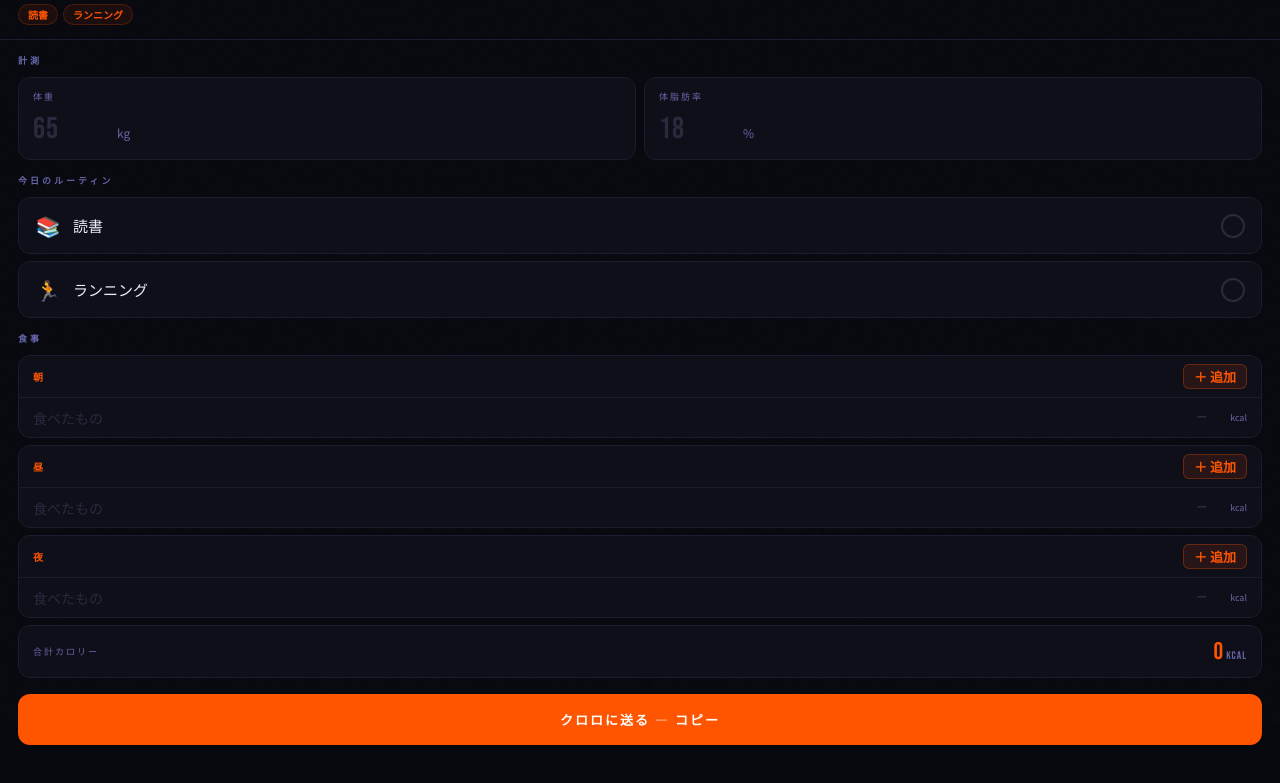
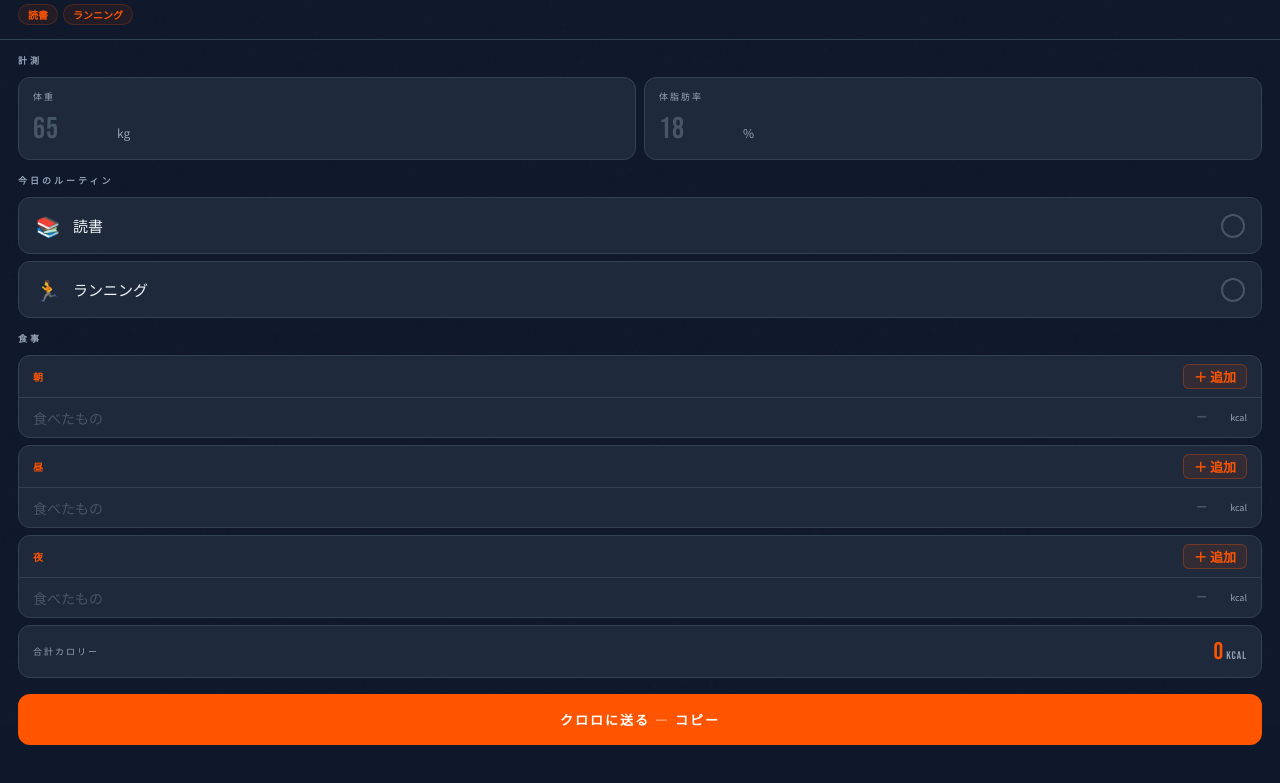
Before and after one commit to FT-EB/Routine-, a plain HTML site: page index.html in a window 1280 px wide. Shown: the part 75-858 px from the top of the page. Drawn offline with Linux system fonts and the light colour scheme.

Commit message:
Update CSS variables and food database values

```diff
--- a/index.html
+++ b/index.html
@@ -10,10 +10,10 @@
   <link href="https://fonts.googleapis.com/css2?family=Bebas+Neue&family=Noto+Sans+JP:wght@300;400;500;700&display=swap" rel="stylesheet">
   <style>
     :root{
-      --bg:#08080F;--card:#0F0F1A;--border:#1C1C2E;
-      --accent:#FF5500;--text:#EEEEF8;--dim:#6666AA;
-      --muted:#2A2A3E;--done:#22C55E;
-      --done-bg:rgba(34,197,94,0.07);--done-border:rgba(34,197,94,0.3);
+      --bg:#0F172A;--card:#1E293B;--border:#334155;
+      --accent:#FF5500;--text:#F1F5F9;--dim:#94A3B8;
+      --muted:#475569;--done:#22C55E;
+      --done-bg:rgba(34,197,94,0.1);--done-border:rgba(34,197,94,0.4);
       --fd:'Bebas Neue',sans-serif;--fb:'Noto Sans JP',sans-serif;
     }
     *{margin:0;padding:0;box-sizing:border-box;-webkit-tap-highlight-color:transparent;}
@@ -161,30 +161,59 @@ const ACT=[
 ];
 const DAYJA=['日曜日','月曜日','火曜日','水曜日','木曜日','金曜日','土曜日'];
 const DAYSHORT=['日','月','火','水','木','金','土'];
+
 const KCAL_DB=[
-  {keys:['納豆ご飯','納豆ごはん'],v:360},{keys:['ご飯','白飯','ごはん'],v:250},
-  {keys:['おにぎり'],v:200},{keys:['パン','食パン','トースト'],v:160},
-  {keys:['納豆'],v:100},{keys:['卵','たまご','目玉焼き','ゆで卵'],v:90},
-  {keys:['オムレツ','オムライス'],v:420},{keys:['味噌汁','みそ汁'],v:30},
-  {keys:['ヨーグルト'],v:80},{keys:['バナナ'],v:90},{keys:['プロテイン'],v:130},
-  {keys:['定食'],v:700},{keys:['弁当','お弁当'],v:650},{keys:['カレー','カレーライス'],v:700},
-  {keys:['ラーメン'],v:500},{keys:['うどん'],v:280},{keys:['そば'],v:270},
-  {keys:['パスタ','スパゲッティ'],v:400},{keys:['チャーハン','炒飯'],v:480},
-  {keys:['唐揚げ','からあげ'],v:400},{keys:['焼肉','焼き肉','やきにく'],v:500},
-  {keys:['ハンバーグ'],v:430},{keys:['とんかつ','カツ'],v:600},{keys:['ステーキ'],v:500},
-  {keys:['餃子','ぎょうざ'],v:280},{keys:['寿司','すし','回転寿司'],v:350},
-  {keys:['ハンバーガー','バーガー'],v:450},{keys:['ピザ'],v:500},{keys:['サラダ'],v:60},
-  {keys:['サンドイッチ'],v:320},{keys:['焼き魚','さば','鮭','さけ'],v:280},
-  {keys:['鶏肉','チキン','とりにく'],v:250},{keys:['豚肉','ぶた'],v:350},
-  {keys:['牛肉','ビーフ'],v:400},{keys:['鍋','なべ'],v:350},{keys:['牛乳','ミルク'],v:130},
-  {keys:['コーヒー','お茶'],v:5},{keys:['コンビニ'],v:600},{keys:['外食'],v:700},{keys:['自炊'],v:500},
+  {keys:['納豆ご飯','納豆ごはん'],v:400},
+  {keys:['ご飯','白飯','ごはん'],v:270},
+  {keys:['おにぎり'],v:200},
+  {keys:['パン','食パン','トースト'],v:160},
+  {keys:['納豆'],v:100},
+  {keys:['卵','たまご','目玉焼き','ゆで卵'],v:90},
+  {keys:['オムレツ','オムライス'],v:500},
+  {keys:['味噌汁','みそ汁'],v:30},
+  {keys:['ヨーグルト'],v:80},
+  {keys:['バナナ'],v:90},
+  {keys:['プロテイン'],v:130},
+  {keys:['定食'],v:850},
+  {keys:['弁当','お弁当'],v:750},
+  {keys:['カレー','カレーライス'],v:850},
+  {keys:['ラーメン'],v:650},
+  {keys:['うどん'],v:420},
+  {keys:['そば'],v:400},
+  {keys:['パスタ','スパゲッティ'],v:550},
+  {keys:['チャーハン','炒飯'],v:620},
+  {keys:['唐揚げ','からあげ'],v:550},
+  {keys:['焼肉','焼き肉','やきにく'],v:650},
+  {keys:['ハンバーグ'],v:500},
+  {keys:['とんかつ','カツ'],v:750},
+  {keys:['ステーキ'],v:650},
+  {keys:['餃子','ぎょうざ'],v:320},
+  {keys:['寿司','すし','回転寿司'],v:500},
+  {keys:['ハンバーガー','バーガー'],v:600},
+  {keys:['ピザ'],v:700},
+  {keys:['サラダ'],v:80},
+  {keys:['サンドイッチ'],v:380},
+  {keys:['焼き魚','さば','鮭','さけ'],v:300},
+  {keys:['鶏肉','チキン','とりにく'],v:300},
+  {keys:['豚肉','ぶた'],v:400},
+  {keys:['牛肉','ビーフ'],v:500},
+  {keys:['鍋','なべ'],v:450},
+  {keys:['牛乳','ミルク'],v:130},
+  {keys:['コーヒー','お茶'],v:5},
+  {keys:['コンビニ'],v:750},
+  {keys:['外食'],v:900},
+  {keys:['自炊'],v:600},
 ];
+
 function guessKcal(name){
   if(!name)return null;
   const sorted=[...KCAL_DB].sort((a,b)=>b.keys[0].length-a.keys[0].length);
-  for(const row of sorted){if(row.keys.some(k=>name.includes(k)))return row.v;}
+  for(const row of sorted){
+    if(row.keys.some(k=>name.includes(k)))return row.v;
+  }
   return null;
 }
+
 const now=new Date();
 const dow=now.getDay();
 const y=now.getFullYear();
@@ -192,6 +221,7 @@ const mo=String(now.getMonth()+1).padStart(2,'0');
 const da=String(now.getDate()).padStart(2,'0');
 document.getElementById('dNum').textContent=`${y}.${mo}.${da}`;
 document.getElementById('dDay').textContent=DAYJA[dow];
+
 const todayActs=ACT.filter(a=>a.days.includes(dow));
 const state={};
 const tagsEl=document.getElementById('tags');
@@ -210,10 +240,14 @@ if(!todayActs.length){
     c.innerHTML=`<div class="r-left"><div class="r-ico">${act.icon}</div><div class="r-lbl">${act.label}</div></div>
       <div class="chk"><svg width="12" height="12" viewBox="0 0 12 12" fill="none">
         <path d="M2 6L4.5 8.5L10 3" stroke="white" stroke-width="2" stroke-linecap="round" stroke-linejoin="round"/></svg></div>`;
-    c.addEventListener('click',()=>{state[act.key]=!state[act.key];c.classList.toggle('done',state[act.key]);});
+    c.addEventListener('click',()=>{
+      state[act.key]=!state[act.key];
+      c.classList.toggle('done',state[act.key]);
+    });
     rList.appendChild(c);
   });
 }
+
 function addRow(meal){
   const container=document.getElementById('rows-'+meal);
   const row=document.createElement('div');
@@ -229,12 +263,15 @@ function addRow(meal){
   kIn.addEventListener('input',updateTotal);
   container.appendChild(row);
 }
+
 ['am','pm','ev'].forEach(m=>addRow(m));
+
 function updateTotal(){
   let total=0;
   document.querySelectorAll('.k-in').forEach(el=>{total+=parseFloat(el.value)||0;});
   document.getElementById('kTot').innerHTML=`${total}<span>kcal</span>`;
 }
+
 function getMealData(meal){
   const rows=document.querySelectorAll(`#rows-${meal} .food-row`);
   const items=[];
@@ -245,6 +282,7 @@ function getMealData(meal){
   });
   return items;
 }
+
 function doCopy(){
   const wt=document.getElementById('wt').value;
   const ft=document.getElementById('ft').value;
```
